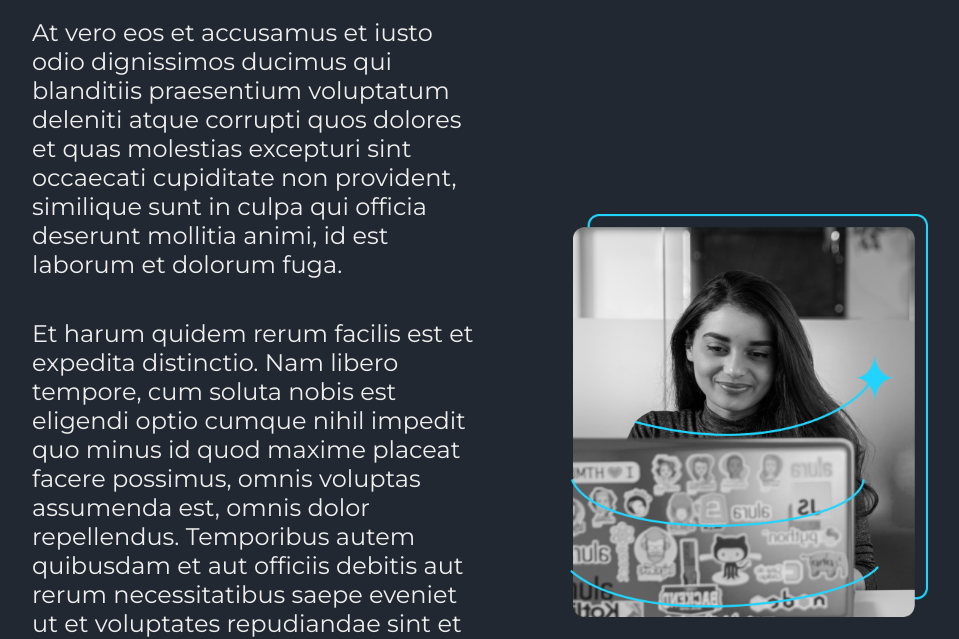
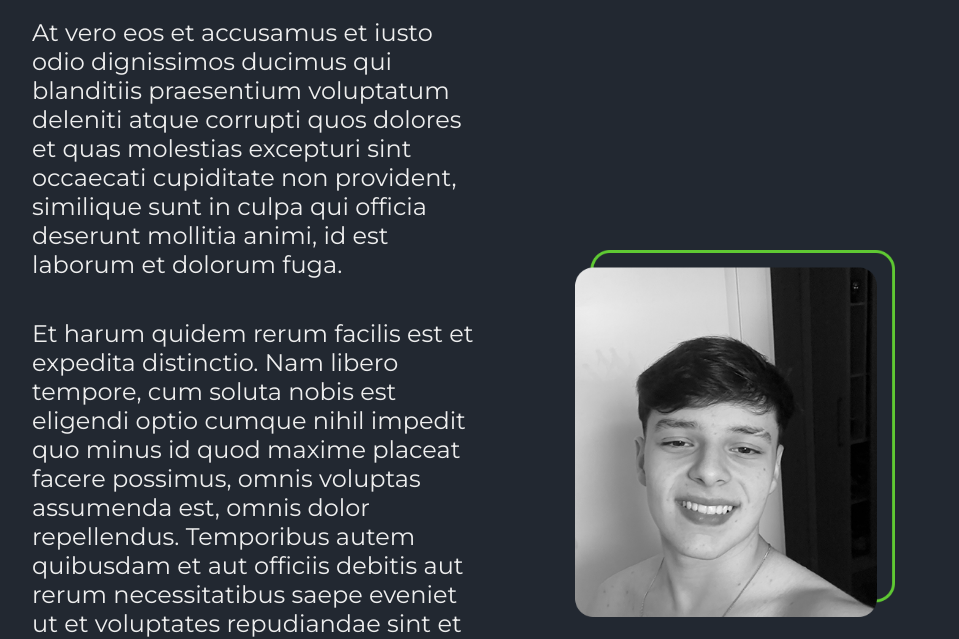
Before and after one commit to Fiszbejn/teste-portfolio, a plain HTML site: page about.html in a window 1280 px wide. Shown: the part 186-825 px from the top of the page, without its empty margins (160-1119 px from the left). Drawn offline with nearby package versions, Linux system fonts and the light colour scheme.

Commit message:
Add files via upload

```diff
--- a/about.html
+++ b/about.html
@@ -20,7 +20,7 @@
             <p class="apresentacao__conteudo__texto">At vero eos et accusamus et iusto odio dignissimos ducimus qui blanditiis praesentium voluptatum deleniti atque corrupti quos dolores et quas molestias excepturi sint occaecati cupiditate non provident, similique sunt in culpa qui officia deserunt mollitia animi, id est laborum et dolorum fuga.</p>
             <p class="apresentacao__conteudo__texto">Et harum quidem rerum facilis est et expedita distinctio. Nam libero tempore, cum soluta nobis est eligendi optio cumque nihil impedit quo minus id quod maxime placeat facere possimus, omnis voluptas assumenda est, omnis dolor repellendus. Temporibus autem quibusdam et aut officiis debitis aut rerum necessitatibus saepe eveniet ut et voluptates repudiandae sint et molestiae non recusandae. Itaque earum rerum hic tenetur a sapiente delectus, ut aut reiciendis voluptatibus maiores alias consequatur aut perferendis doloribus asperiores ipsum delis forum birol parela maxime infena. Excepteur sint occaecat cupidatat non.</p>
         </section>
-        <img class="apresentacao__imagem" src="../assets/Imagem.png" alt="Foto programadora programando">
+        <img class="apresentacao__imagem" src="./assets/imagem.png" alt="Foto aluno Davi Fiszbejn">
     </main>
 
     <footer class="rodape">
```
